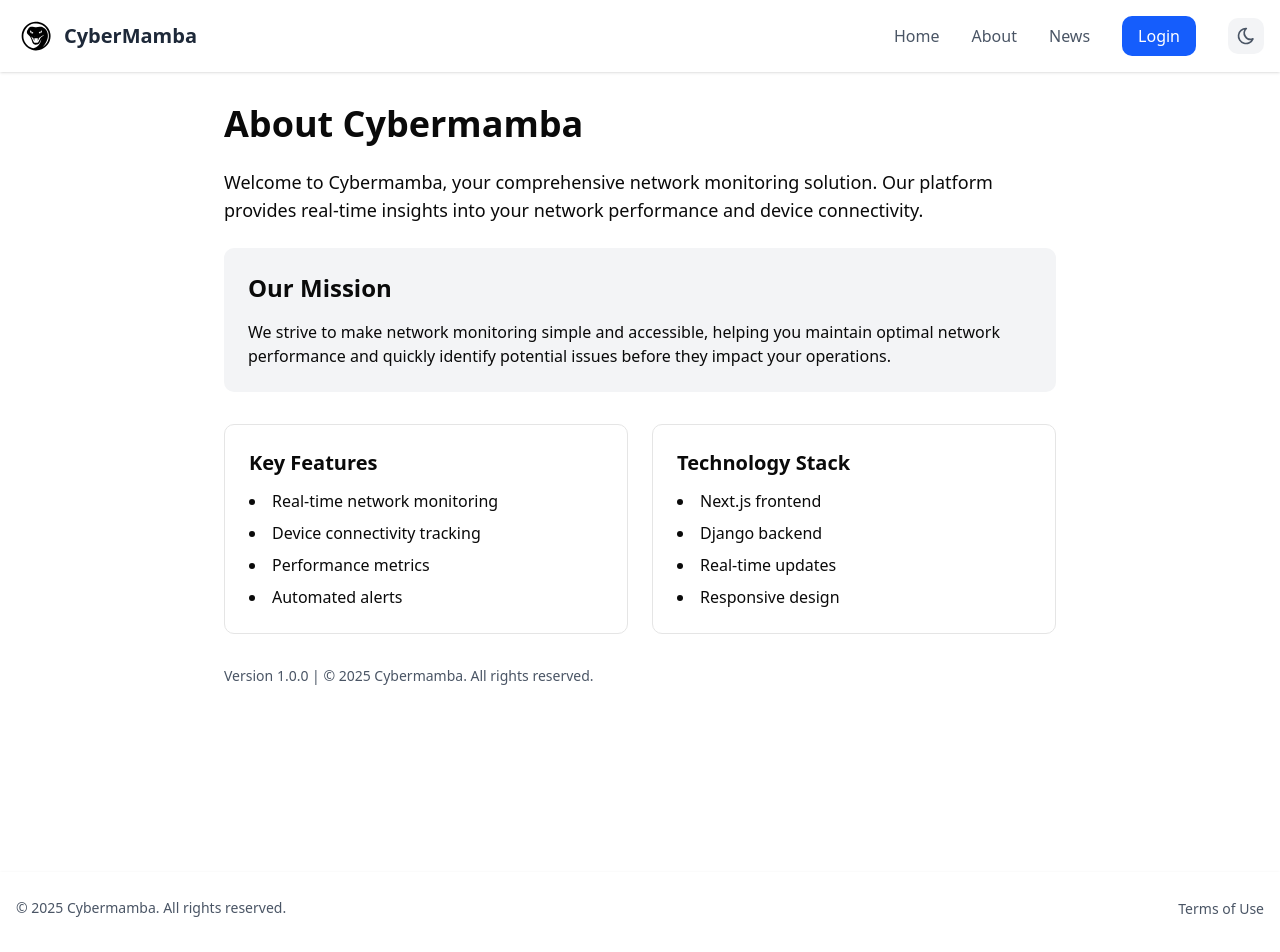
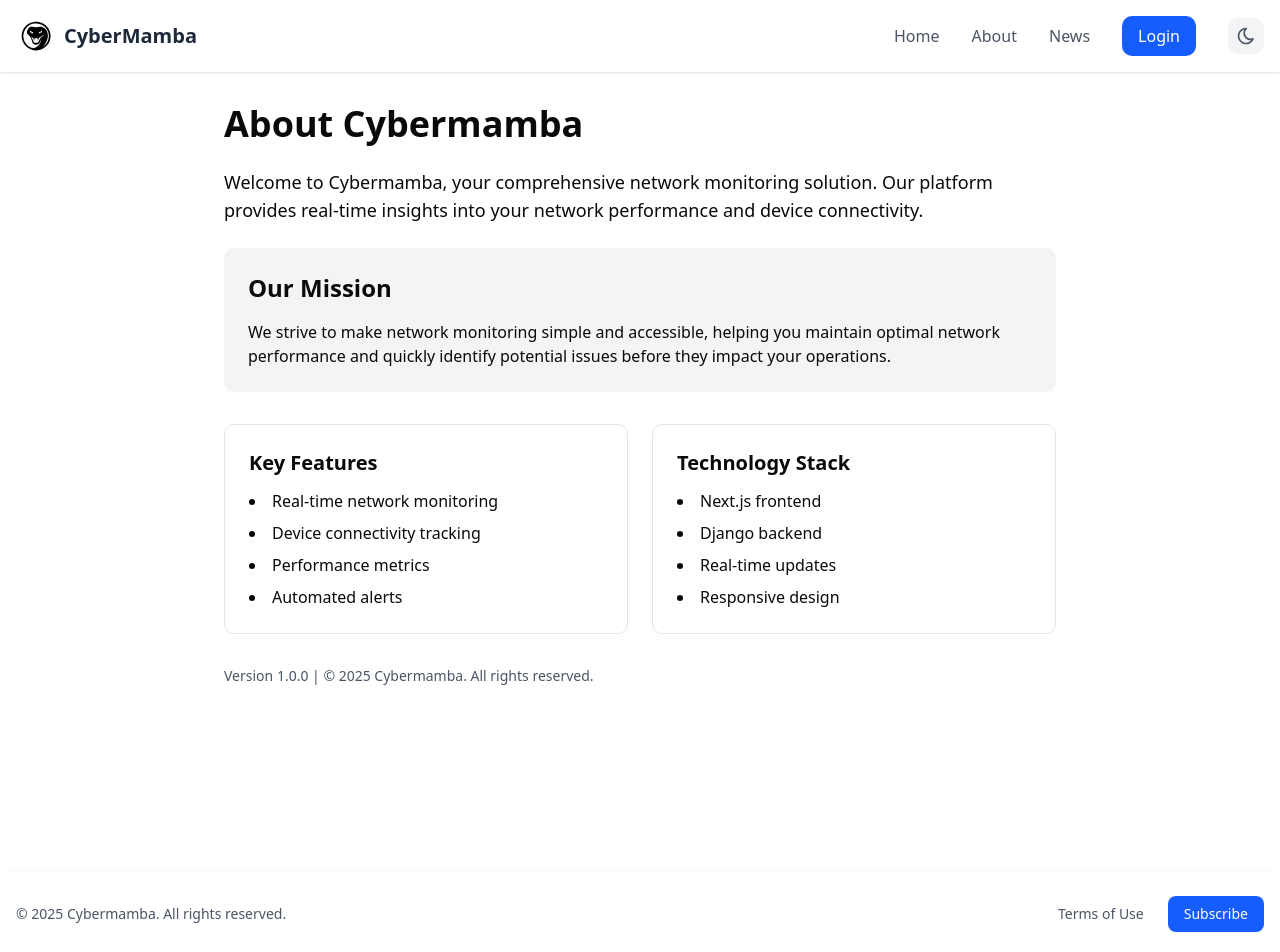
Before and after one commit to Sailendrakafle/Cybermamba-proto, a Next.js app in the folder frontend/: page /about in a window 1280 px wide. Shown: the top 952 px of the page. Built offline with nearby package versions, Linux system fonts and the light colour scheme; no server answers.

Commit message:
staging7 subscriber fixed

```diff
--- a/frontend/src/app/page.tsx
+++ b/frontend/src/app/page.tsx
@@ -1,25 +1,15 @@
 'use client';
 
-import { useState } from 'react';
 import { NetworkDevices } from '@/components/NetworkDevices';
 import { SpeedTest } from '@/components/SpeedTest';
-import { SubscribeDialog } from '@/components/SubscribeDialog';
 
 export default function Home() {
-  const [isSubscribeOpen, setIsSubscribeOpen] = useState(false);
-
   return (
     <div className="min-h-screen flex flex-col bg-gray-50 dark:bg-gray-900">
       <main className="flex-grow container mx-auto p-4 md:p-8">
         <div className="text-center">
           <h1 className="text-4xl font-bold mb-6">Welcome to Cybermamba</h1>
           <p className="text-lg mb-8">Your comprehensive network monitoring solution</p>
-          <button
-            onClick={() => setIsSubscribeOpen(true)}
-            className="px-6 py-3 text-lg font-semibold text-white bg-indigo-600 rounded-md hover:bg-indigo-700 transition-colors"
-          >
-            Subscribe Now
-          </button>
         </div>
         <div className="grid gap-6">
           <div className="grid md:grid-cols-2 gap-6">
@@ -27,10 +17,6 @@ export default function Home() {
             <NetworkDevices />
           </div>
         </div>
-        <SubscribeDialog
-          open={isSubscribeOpen}
-          onOpenChange={setIsSubscribeOpen}
-        />
       </main>
     </div>
   );
--- a/frontend/src/components/Footer.tsx
+++ b/frontend/src/components/Footer.tsx
@@ -10,12 +10,18 @@ export function Footer() {
           <div className="text-sm text-gray-600 dark:text-gray-400">
             © {new Date().getFullYear()} Cybermamba. All rights reserved.
           </div>
-          <div className="mt-4 md:mt-0">
+          <div className="mt-4 md:mt-0 flex items-center gap-6">
             <Link
               href="/terms"
               className="text-sm text-gray-600 dark:text-gray-400 hover:text-gray-900 dark:hover:text-white"
             >
               Terms of Use
+            </Link>
+            <Link
+              href="/subscribe"
+              className="text-sm text-white bg-blue-600 px-4 py-2 rounded-md hover:bg-blue-700 transition-colors"
+            >
+              Subscribe
             </Link>
           </div>
         </div>
```
